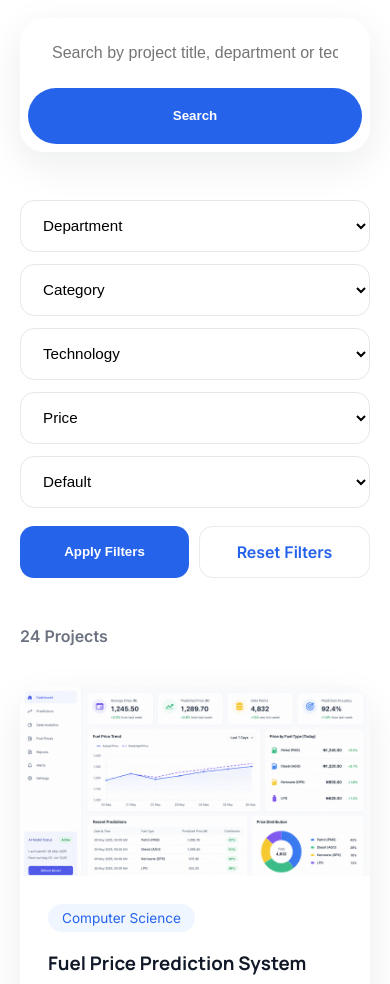
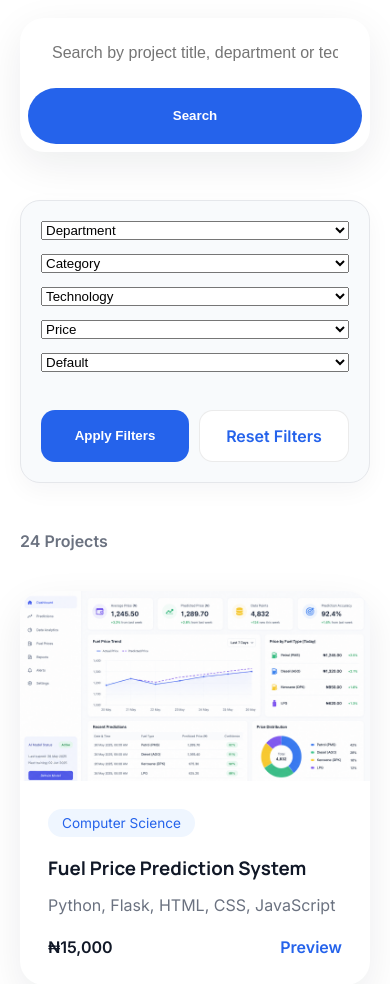
Before and after one commit to samuelsuotor/Versity, a Flask app: page /projects in a window 390 px wide. Shown: the part 264-1248 px from the top of the page. Run offline with Flask 3, Linux system fonts and the light colour scheme.

Commit message:
refine: align project filter controls

```diff
--- a/static/css/style.css
+++ b/static/css/style.css
@@ -2364,31 +2364,63 @@ DISCOVER SECTION
 
   justify-content: space-between;
 
-  align-items: center;
+  align-items: flex-end;
 
   gap: 18px;
 
   margin-top: 30px;
 
   margin-bottom: 24px;
+
+  padding: 20px;
+
+  border: 1px solid var(--border);
+
+  border-radius: 20px;
+
+  background: #f8fafc;
+
+  box-shadow: 0 8px 24px rgba(15, 23, 42, 0.04);
 }
 
 .filter-group {
-  display: flex;
-
-  gap: 16px;
-
-  flex-wrap: wrap;
+  display: grid;
+
+  grid-template-columns: repeat(5, minmax(130px, 1fr));
+
+  gap: 14px;
 
   flex: 1;
-}
-
-.filter-group select {
+
+  min-width: 0;
+}
+
+.filter-control {
+  min-width: 0;
+}
+
+.filter-control label {
+  display: block;
+
+  margin: 0 0 8px 2px;
+
+  text-align: left;
+
+  color: var(--muted);
+
+  font-size: 0.76rem;
+
+  font-weight: 700;
+
+  letter-spacing: 0.02em;
+}
+
+.filter-control select {
+  width: 100%;
+
   height: 52px;
 
-  min-width: 170px;
-
-  padding: 0 18px;
+  padding: 0 16px;
 
   border-radius: 14px;
 
@@ -2396,15 +2428,27 @@ DISCOVER SECTION
 
   background: #fff;
 
-  font-size: 0.95rem;
-
-  transition: 0.25s;
+  color: var(--text);
+
+  font-size: 0.92rem;
+
+  transition:
+    border-color 0.25s ease,
+    box-shadow 0.25s ease;
 
   cursor: pointer;
 }
 
-.filter-group select:hover {
+.filter-control select:hover {
+  border-color: rgba(37, 99, 235, 0.45);
+}
+
+.filter-control select:focus {
+  outline: none;
+
   border-color: var(--primary);
+
+  box-shadow: 0 0 0 3px rgba(37, 99, 235, 0.1);
 }
 
 .reset-filter-btn {
@@ -2437,6 +2481,8 @@ DISCOVER SECTION
   display: flex;
   align-items: center;
   gap: 10px;
+  flex-shrink: 0;
+  padding-top: 20px;
 }
 
 .apply-filter-btn {
@@ -2490,6 +2536,17 @@ DISCOVER SECTION
   gap: 18px;
 
   width: 100%;
+}
+.discover-filter-row {
+  padding: 20px;
+
+  border: 1px solid var(--border);
+
+  border-radius: 20px;
+
+  background: #f8fafc;
+
+  box-shadow: 0 8px 24px rgba(15, 23, 42, 0.04);
 }
 
 .discover-filter-row .filter-group {
@@ -3391,11 +3448,7 @@ DISCOVER SECTION
   .discover-filter-row .filter-group {
     width: 100%;
 
-    flex-wrap: wrap;
-  }
-
-  .discover-filter-row .filter-group select {
-    flex: 1 1 180px;
+    grid-template-columns: repeat(3, minmax(0, 1fr));
   }
 
   .filter-actions {
@@ -3497,6 +3550,8 @@ DISCOVER SECTION
 
   .filter-group {
     width: 100%;
+
+    grid-template-columns: repeat(2, minmax(0, 1fr));
   }
 
   .reset-filter-btn {
@@ -3752,18 +3807,44 @@ DISCOVER SECTION
     align-items: stretch;
   }
 
+  .filter-group {
+    grid-template-columns: 1fr;
+  }
+
   .discover-filter-row .filter-group {
-    flex-direction: column;
+    display: grid;
+
+    grid-template-columns: 1fr;
 
     width: 100%;
 
-    gap: 12px;
-  }
-
-  .discover-filter-row .filter-group select {
+    gap: 14px;
+
+    align-items: stretch;
+
+    justify-items: stretch;
+  }
+
+  .discover-filter-row .filter-control {
     width: 100%;
 
-    flex: none;
+    text-align: left;
+  }
+
+  .discover-filter-row .filter-control label {
+    width: 100%;
+
+    text-align: left;
+  }
+
+  .discover-filter-row .filter-control select {
+    display: block;
+
+    width: 100%;
+
+    max-width: none;
+
+    text-align: left;
   }
 
   .filter-actions {
```
